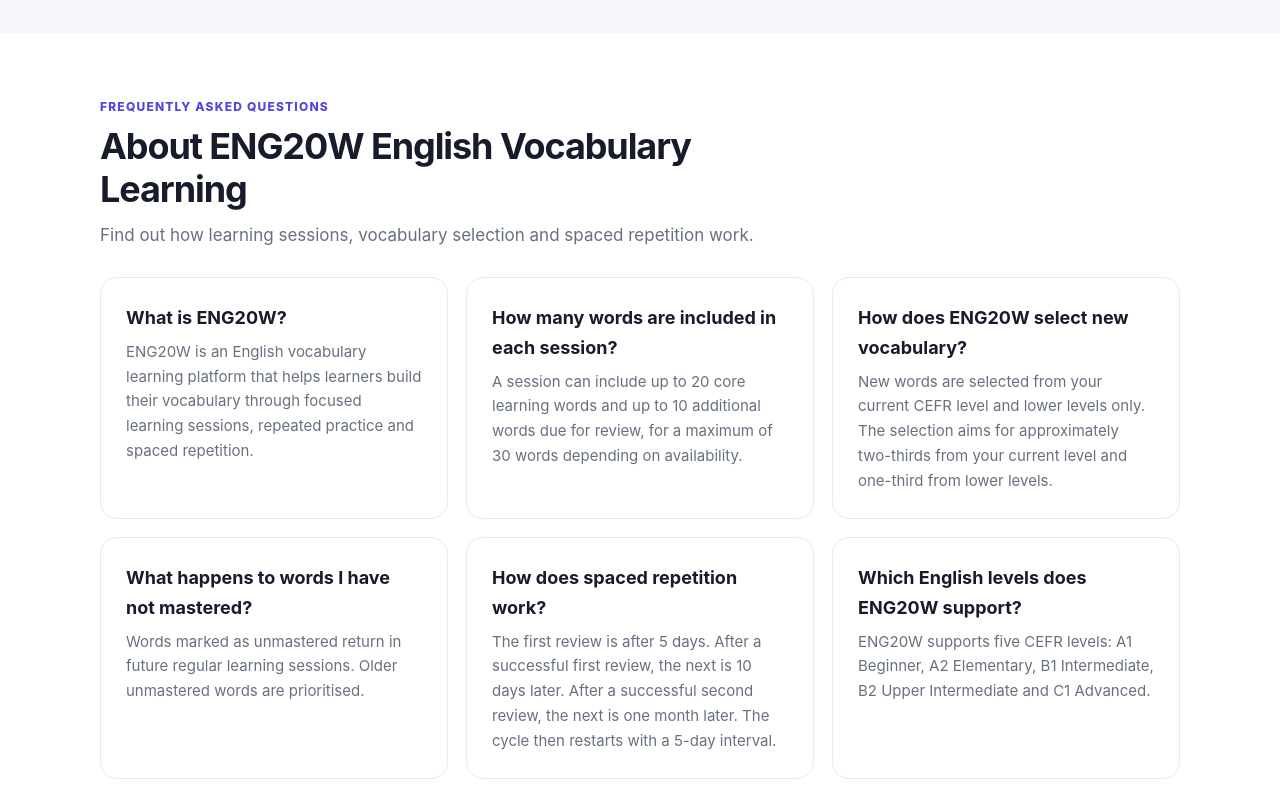
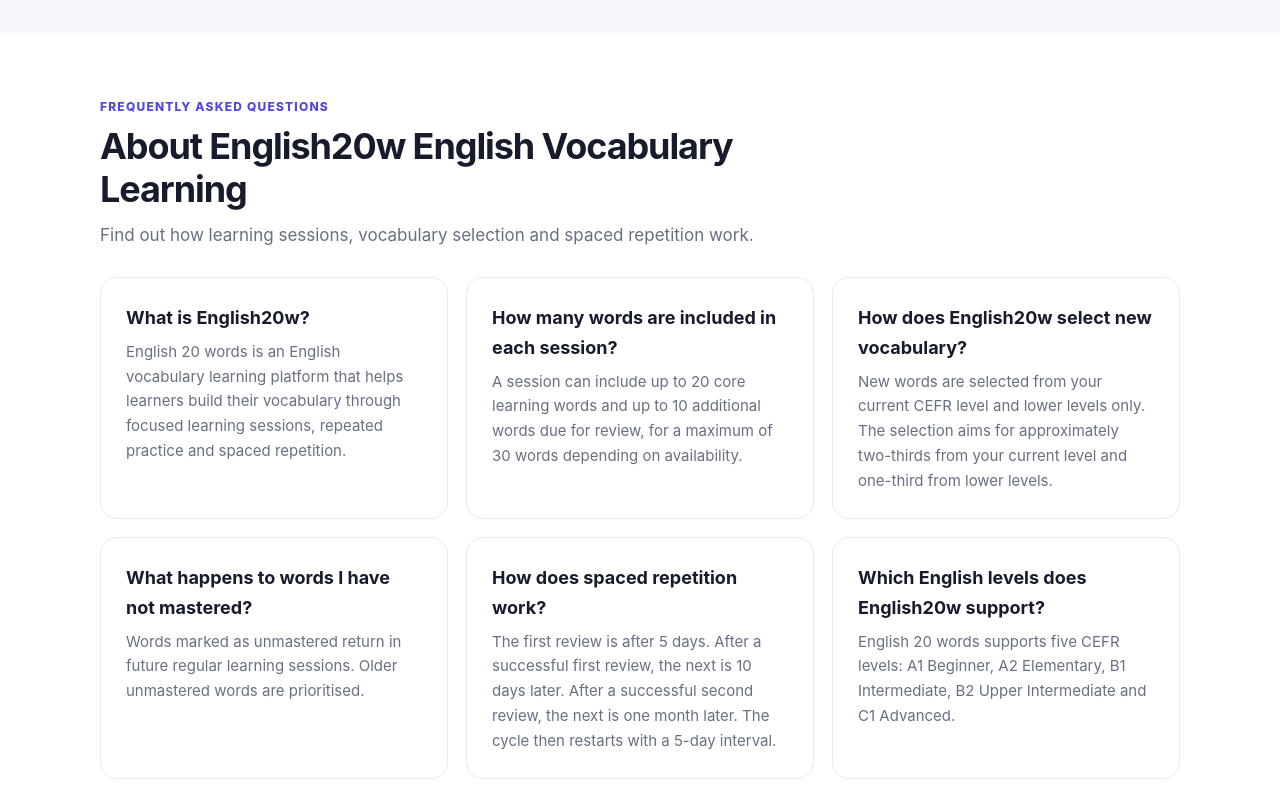
Before and after one commit to student2eng/20words, a plain HTML site: page index.html in a window 1280 px wide. Shown: the part 3700-4500 px from the top of the page. Drawn offline with Linux system fonts and the light colour scheme.

Commit message:
Update index.html

```diff
--- a/index.html
+++ b/index.html
@@ -295,7 +295,7 @@
           <div class="kicker">Step 3 · Remember</div>
           <h2 id="review-title">Review Mastered Words at Scheduled Intervals</h2>
           <p class="section-lead">
-            After you mark a word as known, ENG20W schedules it for review.
+            After you mark a word as known, English20w schedules it for review.
             Each successful review moves the word to its next interval.
           </p>
         </div>
@@ -396,7 +396,7 @@
       <div class="wrap">
         <div class="section-heading">
           <div class="kicker">Frequently asked questions</div>
-          <h2 id="faq-title">About ENG20W English Vocabulary Learning</h2>
+          <h2 id="faq-title">About English20w English Vocabulary Learning</h2>
           <p class="section-lead">
             Find out how learning sessions, vocabulary selection and
             spaced repetition work.
@@ -405,9 +405,9 @@
 
         <div class="feature-grid">
           <article class="feature">
-            <h3>What is ENG20W?</h3>
+            <h3>What is English20w?</h3>
             <p>
-              ENG20W is an English vocabulary learning platform that helps
+              English 20 words is an English vocabulary learning platform that helps
               learners build their vocabulary through focused learning
               sessions, repeated practice and spaced repetition.
             </p>
@@ -423,7 +423,7 @@
           </article>
 
           <article class="feature">
-            <h3>How does ENG20W select new vocabulary?</h3>
+            <h3>How does English20w select new vocabulary?</h3>
             <p>
               New words are selected from your current CEFR level and lower
               levels only. The selection aims for approximately two-thirds
@@ -450,9 +450,9 @@
           </article>
 
           <article class="feature">
-            <h3>Which English levels does ENG20W support?</h3>
+            <h3>Which English levels does English20w support?</h3>
             <p>
-              ENG20W supports five CEFR levels: A1 Beginner, A2 Elementary,
+              English 20 words supports five CEFR levels: A1 Beginner, A2 Elementary,
               B1 Intermediate, B2 Upper Intermediate and C1 Advanced.
             </p>
           </article>
@@ -485,10 +485,10 @@
         <div class="project-card">
           <div class="project-copy">
             <div class="kicker">Project ownership</div>
-            <h2 id="project-title">ENG20W is a project by Ibtikary</h2>
+            <h2 id="project-title">English20w is a project by Ibtikary</h2>
             <p>
               Ibtikary develops practical digital products, platforms and
-              online projects. ENG20W is its English vocabulary learning
+              online projects. English20w is its English vocabulary learning
               project, built around focused learning sessions and structured
               word review.
             </p>
@@ -510,7 +510,7 @@
 
   <footer class="footer">
     <div class="wrap footer-inner">
-      <span>© <span id="year">2026</span> ENG20W. All rights reserved.</span>
+      <span>© <span id="year">2026</span> English20w. All rights reserved.</span>
       <span>Developed by <a href="https://ibtikary.online/" target="_blank" rel="noopener noreferrer">Ibtikary</a></span>
       <a href="https://eng20w.com/">Main Learning Website ↗</a>
     </div>
```
